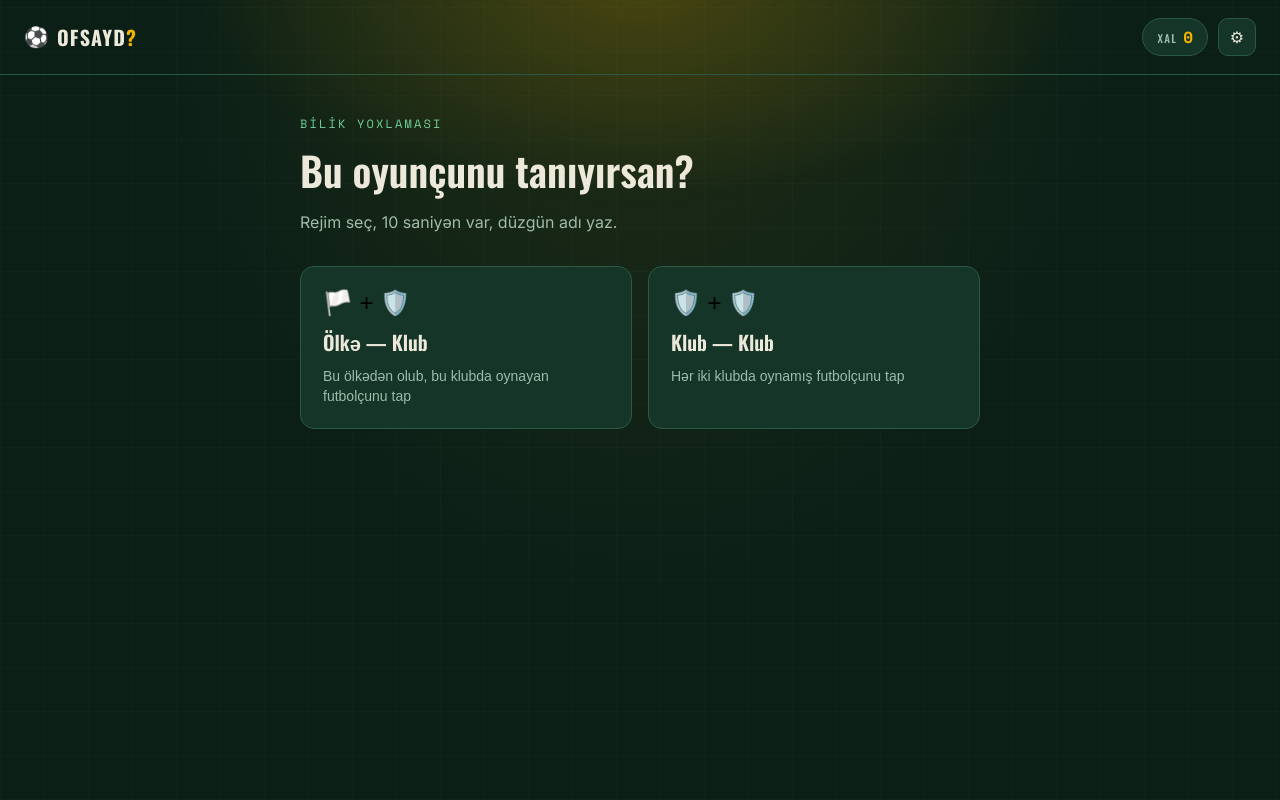
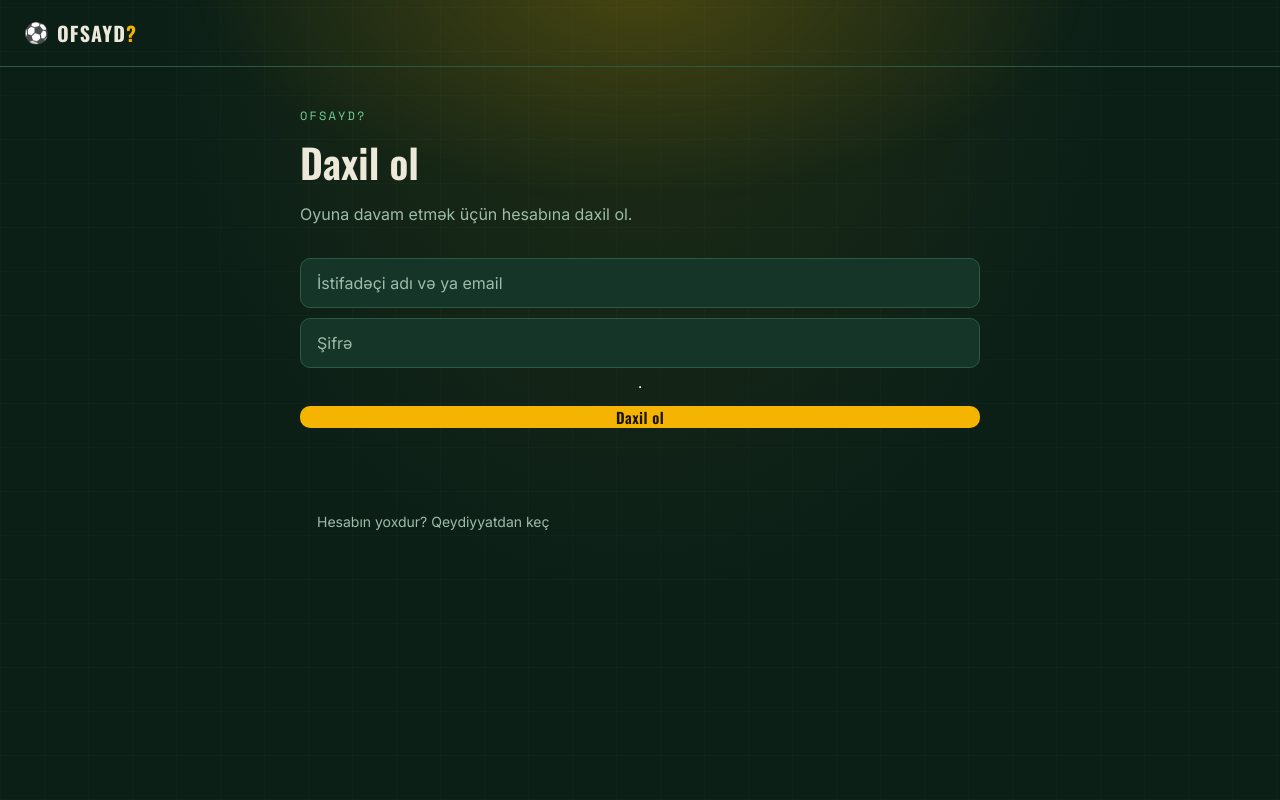
Before and after one commit to abdullacavadov/ofsayd, a PHP site: page / in a window 1280 px wide. Run offline with PHP 8.4, Linux system fonts and the light colour scheme.

Commit message:
settings save and auth func

```diff
--- a/api/auth/login.php
+++ b/api/auth/login.php
@@ -66,14 +66,14 @@ try {
     if (!$user || empty($user['password_hash'])) {
         jsonResponse([
             'success' => false,
-            'message' => 'Username/email və ya şifrə yanlışdır.'
+            'message' => 'İstifadəçi adı və ya şifrə yanlışdır.'
         ], 401);
     }
 
     if (!password_verify($password, $user['password_hash'])) {
         jsonResponse([
             'success' => false,
-            'message' => 'Username/email və ya şifrə yanlışdır.'
+            'message' => 'İstifadəçi adı və ya şifrə yanlışdır.'
         ], 401);
     }
 
--- a/api/auth/register.php
+++ b/api/auth/register.php
@@ -107,7 +107,7 @@ try {
     if ($stmt->fetch()) {
         jsonResponse([
             'success' => false,
-            'message' => 'Bu username artıq istifadə olunur.'
+            'message' => 'Bu istifadəçi adı artıq istifadə olunur.'
         ], 409);
     }
 
--- a/api/settings/get.php
+++ b/api/settings/get.php
@@ -64,31 +64,28 @@ try {
     $nationalTeams = $stmt->fetchAll();
 
     // Liqalar
-    $clubCountryIds = array_column($clubCountries, 'id');
+    // Bütün aktiv liqalar
+    $stmt = $pdo->query("
+    SELECT
+        l.id,
+        l.country_id,
+        l.api_id,
+        l.name,
+        l.name_az,
+        l.sport,
+        l.is_top_tier,
+        l.is_active
+    FROM leagues l
+    WHERE l.is_active = 1
+    ORDER BY l.country_id, l.name
+");
 
-    $leagues = [];
+    $leagues = $stmt->fetchAll();
 
-    if ($clubCountryIds) {
-        $placeholders = implode(',', array_fill(0, count($clubCountryIds), '?'));
 
-        $stmt = $pdo->prepare("
-        SELECT
-            l.id,
-            l.country_id,
-            l.api_id,
-            l.name,
-            l.name_az,
-            l.sport
-        FROM leagues l
-        WHERE l.country_id IN ($placeholders)
-          AND l.is_active = 1
-        ORDER BY l.country_id, l.name_az
-    ");
 
-        $stmt->execute($clubCountryIds);
 
-        $leagues = $stmt->fetchAll();
-    }
+
 
     $stmt = $pdo->prepare("
     SELECT league_id
--- a/api/settings/save.php
+++ b/api/settings/save.php
@@ -208,6 +208,6 @@ try {
 
     jsonResponse([
         'success' => false,
-        'message' => 'Settings yadda saxlanılarkən xəta baş verdi.'
+        'message' => 'Settings yadda saxlanılarkən xəta baş verdi: ' . $e->getMessage()
     ], 500);
 }
--- a/assets/css/style.css
+++ b/assets/css/style.css
@@ -16,9 +16,12 @@
   --font-mono: "Space Mono", monospace;
 }
 
-* { box-sizing: border-box; }
+* {
+  box-sizing: border-box;
+}
 
-html, body {
+html,
+body {
   margin: 0;
   padding: 0;
   background: var(--bg);
@@ -30,8 +33,12 @@ html, body {
 body {
   background-image:
     radial-gradient(ellipse at 50% -10%, rgba(244, 180, 0, 0.10), transparent 55%),
-    repeating-linear-gradient(0deg, rgba(255,255,255,0.015) 0px, rgba(255,255,255,0.015) 1px, transparent 1px, transparent 44px),
-    repeating-linear-gradient(90deg, rgba(255,255,255,0.015) 0px, rgba(255,255,255,0.015) 1px, transparent 1px, transparent 44px);
+    repeating-linear-gradient(0deg, rgba(255, 255, 255, 0.015) 0px, rgba(255, 255, 255, 0.015) 1px, transparent 1px, transparent 44px),
+    repeating-linear-gradient(90deg, rgba(255, 255, 255, 0.015) 0px, rgba(255, 255, 255, 0.015) 1px, transparent 1px, transparent 44px);
+}
+
+.hidden {
+  display: none !important;
 }
 
 .stadium-glow {
@@ -41,7 +48,7 @@ body {
   transform: translateX(-50%);
   width: 900px;
   height: 420px;
-  background: radial-gradient(ellipse at center, rgba(244,180,0,0.18), transparent 70%);
+  background: radial-gradient(ellipse at center, rgba(244, 180, 0, 0.18), transparent 70%);
   filter: blur(10px);
   pointer-events: none;
   z-index: 0;
@@ -57,8 +64,16 @@ body {
   border-bottom: 1px solid var(--line);
 }
 
-.brand { display: flex; align-items: center; gap: 8px; }
-.brand-mark { font-size: 20px; }
+.brand {
+  display: flex;
+  align-items: center;
+  gap: 8px;
+}
+
+.brand-mark {
+  font-size: 20px;
+}
+
 .brand-name {
   font-family: var(--font-display);
   font-weight: 700;
@@ -66,9 +81,16 @@ body {
   font-size: 20px;
   color: var(--chalk);
 }
-.brand-q { color: var(--accent); }
 
-.topbar-right { display: flex; align-items: center; gap: 10px; }
+.brand-q {
+  color: var(--accent);
+}
+
+.topbar-right {
+  display: flex;
+  align-items: center;
+  gap: 10px;
+}
 
 .score-pill {
   display: flex;
@@ -79,12 +101,14 @@ body {
   border-radius: 999px;
   padding: 6px 14px;
 }
+
 .score-label {
   font-family: var(--font-display);
   font-size: 11px;
   letter-spacing: 0.12em;
   color: var(--text-dim);
 }
+
 .score-value {
   font-family: var(--font-mono);
   font-weight: 700;
@@ -103,8 +127,14 @@ body {
   cursor: pointer;
   transition: border-color 0.15s ease, transform 0.15s ease;
 }
-.icon-btn:hover { border-color: var(--accent); }
-.icon-btn:focus-visible, button:focus-visible, input:focus-visible {
+
+.icon-btn:hover {
+  border-color: var(--accent);
+}
+
+.icon-btn:focus-visible,
+button:focus-visible,
+input:focus-visible {
   outline: 2px solid var(--accent);
   outline-offset: 2px;
 }
@@ -117,7 +147,6 @@ main#app {
   padding: 40px 20px 80px;
 }
 
-.view.hidden { display: none; }
 
 .eyebrow {
   font-family: var(--font-mono);
@@ -150,7 +179,9 @@ main#app {
 }
 
 @media (max-width: 560px) {
-  .mode-grid { grid-template-columns: 1fr; }
+  .mode-grid {
+    grid-template-columns: 1fr;
+  }
 }
 
 .mode-card {
@@ -173,7 +204,9 @@ main#app {
   background: var(--card-2);
 }
 
-.mode-icon { font-size: 24px; }
+.mode-icon {
+  font-size: 24px;
+}
 
 .mode-title {
   font-family: var(--font-display);
@@ -230,7 +263,7 @@ main#app {
   width: 84px;
   height: 84px;
   object-fit: contain;
-  filter: drop-shadow(0 4px 10px rgba(0,0,0,0.4));
+  filter: drop-shadow(0 4px 10px rgba(0, 0, 0, 0.4));
 }
 
 .matchup-name {
@@ -258,12 +291,18 @@ main#app {
   justify-content: center;
 }
 
-.timer-ring { width: 90px; height: 90px; transform: rotate(-90deg); }
+.timer-ring {
+  width: 90px;
+  height: 90px;
+  transform: rotate(-90deg);
+}
+
 .timer-track {
   fill: none;
   stroke: var(--line);
   stroke-width: 8;
 }
+
 .timer-progress {
   fill: none;
   stroke: var(--accent);
@@ -273,7 +312,10 @@ main#app {
   stroke-dashoffset: 0;
   transition: stroke-dashoffset 0.1s linear, stroke 0.2s ease;
 }
-.timer-progress.danger { stroke: var(--danger); }
+
+.timer-progress.danger {
+  stroke: var(--danger);
+}
 
 .timer-number {
   position: absolute;
@@ -289,7 +331,23 @@ main#app {
   margin-top: 24px;
 }
 
-.answer-form input {
+.answer-form {
+  display: flex;
+  gap: 10px;
+  margin-top: 24px;
+}
+
+.login-form,
+.register-form {
+  display: flex;
+  flex-direction: column;
+  gap: 10px;
+  margin-top: 24px;
+}
+
+.answer-form input,
+.login-form input,
+.register-form input {
   flex: 1;
   background: var(--card);
   border: 1px solid var(--line);
@@ -300,7 +358,11 @@ main#app {
   font-family: var(--font-body);
 }
 
-.answer-form input::placeholder { color: var(--text-dim); }
+.answer-form input::placeholder,
+.login-form input::placeholder,
+.register-form input::placeholder {
+  color: var(--text-dim);
+}
 
 .submit-btn {
   background: var(--accent);
@@ -315,9 +377,19 @@ main#app {
   cursor: pointer;
   transition: transform 0.12s ease, filter 0.12s ease;
 }
-.submit-btn:hover { filter: brightness(1.08); }
-.submit-btn:active { transform: scale(0.97); }
-.submit-btn:disabled { opacity: 0.5; cursor: default; }
+
+.submit-btn:hover {
+  filter: brightness(1.08);
+}
+
+.submit-btn:active {
+  transform: scale(0.97);
+}
+
+.submit-btn:disabled {
+  opacity: 0.5;
+  cursor: default;
+}
 
 .hint-text {
   margin: 10px 2px 0;
@@ -332,9 +404,18 @@ main#app {
   font-size: 14px;
   line-height: 1.5;
 }
-.feedback.correct { color: var(--accent-2); }
-.feedback.wrong { color: var(--danger); }
-.feedback.loading { color: var(--text-dim); }
+
+.feedback.correct {
+  color: var(--accent-2);
+}
+
+.feedback.wrong {
+  color: var(--danger);
+}
+
+.feedback.loading {
+  color: var(--text-dim);
+}
 
 .game-actions {
   margin-top: 26px;
@@ -354,9 +435,19 @@ main#app {
   cursor: pointer;
   transition: border-color 0.15s ease;
 }
-.ghost-btn:hover { border-color: var(--accent); }
-.ghost-btn.subtle { color: var(--text-dim); border-color: transparent; }
-.ghost-btn.subtle:hover { color: var(--chalk); }
+
+.ghost-btn:hover {
+  border-color: var(--accent);
+}
+
+.ghost-btn.subtle {
+  color: var(--text-dim);
+  border-color: transparent;
+}
+
+.ghost-btn.subtle:hover {
+  color: var(--chalk);
+}
 
 /* --- Settings view --- */
 .settings-columns {
@@ -367,7 +458,9 @@ main#app {
 }
 
 @media (max-width: 560px) {
-  .settings-columns { grid-template-columns: 1fr; }
+  .settings-columns {
+    grid-template-columns: 1fr;
+  }
 }
 
 .settings-col-title {
@@ -396,8 +489,16 @@ main#app {
   cursor: pointer;
   font-size: 14px;
 }
-.checkbox-row:hover { background: var(--card); }
-.checkbox-row input { accent-color: var(--accent); width: 16px; height: 16px; }
+
+.checkbox-row:hover {
+  background: var(--card);
+}
+
+.checkbox-row input {
+  accent-color: var(--accent);
+  width: 16px;
+  height: 16px;
+}
 
 .settings-actions {
   margin-top: 28px;
@@ -441,11 +542,24 @@ main#app {
   cursor: pointer;
   white-space: nowrap;
 }
-.danger-btn:hover { background: rgba(228, 87, 46, 0.12); }
 
-.settings-view + .ghost-btn { margin-top: 20px; }
-#backFromSettings { margin-top: 24px; }
+.danger-btn:hover {
+  background: rgba(228, 87, 46, 0.12);
+}
+
+.settings-view+.ghost-btn {
+  margin-top: 20px;
+}
+
+#backFromSettings {
+  margin-top: 24px;
+}
 
 @media (prefers-reduced-motion: reduce) {
-  .timer-progress, .mode-card, .icon-btn { transition: none; }
+
+  .timer-progress,
+  .mode-card,
+  .icon-btn {
+    transition: none;
+  }
 }
--- a/assets/js/app.js
+++ b/assets/js/app.js
@@ -1,3 +1,5 @@
+let authMode = "login";
+
 let gameId = null;
 
 let COUNTRIES = [];
@@ -18,6 +20,216 @@ let timeLeft = 10;
 let answered = false;
 
 const teamsCache = {}; // leagueName -> [{name, badge}]
+
+
+
+async function checkAuth() {
+  try {
+    const res = await fetch("./api/auth/me.php", {
+      credentials: "same-origin"
+    });
+
+    const data = await res.json();
+
+    if (!data.success) {
+      showAuth("login");
+      return;
+    }
+
+    await loadSettings();
+
+    showView("menu");
+
+  } catch (error) {
+    showAuth("login");
+  }
+}
+
+
+async function init() {
+  try {
+    const res = await fetch("./api/auth/me.php", {
+      credentials: "same-origin"
+    });
+
+    const data = await res.json();
+
+    if (!data.success) {
+      showAuth("login");
+      return;
+    }
+
+    document
+      .getElementById("authenticatedUI")
+      .classList.remove("hidden");
+
+    await Promise.all([
+      loadScore(),
+      loadSettings()
+    ]);
+
+    showView("menu");
+
+  } catch (error) {
+    console.error(error);
+
+    document
+      .getElementById("authenticatedUI")
+      .classList.add("hidden");
+
+    showAuth("login");
+  }
+}
+
+init();
+
+
+const loginForm = document.getElementById("loginForm");
+const registerForm = document.getElementById("registerForm");
+const authTitle = document.getElementById("authTitle");
+const authSubtitle = document.getElementById("authSubtitle");
+const authSwitchBtn = document.getElementById("authSwitchBtn");
+const authFeedback = document.getElementById("authFeedback");
+
+
+function showAuth(mode = "login") {
+  authMode = mode;
+
+  authTitle.textContent =
+    mode === "login" ? "Daxil ol" : "Qeydiyyatdan keç";
+
+  authSubtitle.textContent =
+    mode === "login"
+      ? "Oyuna davam etmək üçün hesabına daxil ol."
+      : "Oynamağa başlamaq üçün hesab yarat.";
+
+  loginForm.classList.toggle("hidden", mode !== "login");
+  registerForm.classList.toggle("hidden", mode !== "register");
+
+  authSwitchBtn.textContent =
+    mode === "login"
+      ? "Hesabın yoxdur? Qeydiyyatdan keç"
+      : "Artıq hesabın var? Daxil ol";
+
+  authFeedback.textContent = "";
+
+  showView("auth");
+}
+
+
+document.getElementById("loginForm").addEventListener("submit", async (e) => {
+  e.preventDefault();
+
+  const login = document.getElementById("loginInput").value.trim();
+  const password = document.getElementById("loginPassword").value;
+
+  const feedback = document.getElementById("authFeedback");
+
+  feedback.textContent = "";
+
+  try {
+    const res = await fetch("./api/auth/login.php", {
+      method: "POST",
+      headers: {
+        "Content-Type": "application/json"
+      },
+      credentials: "same-origin",
+      body: JSON.stringify({
+        login,
+        password
+      })
+    });
+
+    const data = await res.json();
+
+    if (!data.success) {
+      throw new Error(
+        data.message || "Login uğursuz oldu."
+      );
+    }
+
+    loginForm.reset();
+
+    document.getElementById("authenticatedUI").classList.remove("hidden");
+
+    await loadSettings();
+
+    showView("menu");
+
+  } catch (error) {
+    authFeedback.textContent = error.message;
+  }
+});
+
+
+console.log({
+  loginForm,
+  registerForm,
+  authTitle,
+  authSubtitle,
+  authSwitchBtn,
+  authFeedback
+});
+
+
+document.getElementById("registerForm").addEventListener("submit", async (e) => {
+  e.preventDefault();
+
+  const username =
+    document.getElementById("registerUsername").value.trim();
+
+  const email =
+    document.getElementById("registerEmail").value.trim();
+
+  const password =
+    document.getElementById("registerPassword").value;
+
+  authFeedback.textContent = "";
+
+  try {
+    const res = await fetch("./api/auth/register.php", {
+      method: "POST",
+      headers: {
+        "Content-Type": "application/json"
+      },
+      credentials: "same-origin",
+      body: JSON.stringify({
+        username,
+        email,
+        password
+      })
+    });
+
+    const data = await res.json();
+
+    if (!data.success) {
+      throw new Error(
+        data.message || "Qeydiyyat uğursuz oldu."
+      );
+    }
+
+    registerForm.reset();
+
+    document.getElementById("authenticatedUI").classList.remove("hidden");
+
+    await loadSettings();
+
+    showView("menu");
+
+  } catch (error) {
+    authFeedback.textContent = error.message;
+  }
+});
+
+
+document.getElementById("authSwitchBtn").addEventListener("click", () => {
+  showAuth(
+    authMode === "login"
+      ? "register"
+      : "login"
+  );
+});
+
 
 // ---------- Köməkçi: normalizasiya və fuzzy müqayisə ----------
 function normalize(str) {
@@ -186,13 +398,22 @@ async function randomClub(allowedCountries) {
 
 // ---------- Ekranlar arası keçid ----------
 const views = {
+  auth: document.getElementById("authView"),
   menu: document.getElementById("menuView"),
   game: document.getElementById("gameView"),
   settings: document.getElementById("settingsView")
 };
 
 function showView(name) {
-  Object.values(views).forEach(v => v.classList.add("hidden"));
+  Object.values(views).forEach(v => {
+    v.classList.add("hidden");
+  });
+
+  if (!views[name]) {
+    console.error(`View tapılmadı: ${name}`);
+    return;
+  }
+
   views[name].classList.remove("hidden");
 }
 
@@ -209,7 +430,7 @@ async function loadScore() {
   });
 
   if (res.status === 401) {
-    showLogin();
+    showAuth("login");
     return;
   }
 
@@ -229,7 +450,7 @@ async function loadSettings() {
   });
 
   if (res.status === 401) {
-    showLogin();
+    showAuth("login");
     return;
   }
 
@@ -289,7 +510,7 @@ async function startGame(gameMode) {
   });
 
   if (res.status === 401) {
-    showLogin();
+    showAuth("login");
     return false;
   }
 
@@ -319,7 +540,7 @@ async function finishGame() {
   });
 
   if (res.status === 401) {
-    showLogin();
+    showAuth("login");
     return;
   }
 
@@ -578,7 +799,7 @@ async function postAnswer({
   });
 
   if (res.status === 401) {
-    showLogin();
+    showAuth("login");
     return;
   }
 
@@ -768,6 +989,7 @@ document.getElementById("quitBtn").addEventListener("click", async () => {
 
 document.getElementById("settingsBtn").addEventListener("click", openSettings);
 document.getElementById("backFromSettings").addEventListener("click", () => showView("menu"));
+document.getElementById("logoutBtn").addEventListener("click", logout);
 
 document.getElementById("saveSettingsBtn").addEventListener("click", async () => {
   const clubCountries = collectChecked("clubCountryList");
@@ -812,68 +1034,7 @@ document.getElementById("saveSettingsBtn").addEventListener("click", async () =>
 });
 
 
-// ---------- Başlanğıc ----------
-(async function init() {
-  try {
-    await Promise.all([
-      loadScore(),
-      loadSettings()
-    ]);
-  } catch (e) {
-    console.error(e);
-  }
-})();
 
-
-async function login(username, password) {
-  const res = await fetch("./api/auth/login.php", {
-    method: "POST",
-    headers: {
-      "Content-Type": "application/json"
-    },
-    credentials: "same-origin",
-    body: JSON.stringify({
-      username,
-      password
-    })
-  });
-
-  const data = await res.json();
-
-  if (!data.success) {
-    throw new Error(data.message || "Giriş mümkün olmadı.");
-  }
-
-  await Promise.all([
-    loadScore(),
-    loadSettings()
-  ]);
-
-  showView("menu");
-}
-
-async function register(username, email, password) {
-  const res = await fetch("./api/auth/register.php", {
-    method: "POST",
-    headers: {
-      "Content-Type": "application/json"
-    },
-    credentials: "same-origin",
-    body: JSON.stringify({
-      username,
-      email,
-      password
-    })
-  });
-
-  const data = await res.json();
-
-  if (!data.success) {
-    throw new Error(data.message || "Qeydiyyat mümkün olmadı.");
-  }
-
-  await login(username, password);
-}
 
 async function logout() {
   if (gameId) {
@@ -896,5 +1057,7 @@ async function logout() {
     wrong: 0
   };
 
-  showLogin();
+  document.getElementById("authenticatedUI").classList.add("hidden");
+
+  showAuth("login");
 }
--- a/index.html
+++ b/index.html
@@ -22,7 +22,7 @@
       <span class="brand-mark">⚽</span>
       <span class="brand-name">OFSAYD<span class="brand-q">?</span></span>
     </div>
-    <div class="topbar-right">
+    <div class="topbar-right hidden" id="authenticatedUI">
       <div class="score-pill" id="scorePill" title="Ümumi xal">
         <span class="score-label">XAL</span>
         <span class="score-value" id="scoreValue">0</span>
@@ -33,8 +33,55 @@
 
   <main id="app">
 
+    <!-- AUTH VIEW -->
+    <section id="authView" class="view">
+      <p class="eyebrow">OFSAYD?</p>
+      <h1 class="title" id="authTitle">Daxil ol</h1>
+      <p class="subtitle" id="authSubtitle">
+        Oyuna davam etmək üçün hesabına daxil ol.
+      </p>
+
+      <!-- LOGIN -->
+      <form id="loginForm" class="login-form">
+        <input type="text" id="loginInput" placeholder="İstifadəçi adı və ya email" autocomplete="username" required>
+
+        <input type="password" id="loginPassword" placeholder="Şifrə" autocomplete="current-password" required>
+
+        <hr>
+        <button type="submit" class="submit-btn">
+          Daxil ol
+        </button>
+      </form>
+
+      <!-- REGISTER -->
+      <form id="registerForm" class="register-form hidden">
+        <input type="text" id="registerUsername" placeholder="İstifadəçi adı" autocomplete="username" required
+          minlength="3" maxlength="50">
+
+        <input type="email" id="registerEmail" placeholder="Email (istəyə bağlı)" autocomplete="email">
+
+        <input type="password" id="registerPassword" placeholder="Şifrə" autocomplete="new-password" required
+          minlength="6">
+
+        <hr>
+        <button type="submit" class="submit-btn">
+          Qeydiyyatdan keç
+        </button>
+      </form>
+
+      <p class="feedback" id="authFeedback"></p>
+
+      <div class="game-actions">
+        <button type="button" class="ghost-btn subtle" id="authSwitchBtn">
+          Hesabın yoxdur? Qeydiyyatdan keç
+        </button>
+      </div>
+    </section>
+
+
+
     <!-- MENU VIEW -->
-    <section id="menuView" class="view">
+    <section id="menuView" class="view hidden">
       <p class="eyebrow">Bilik Yoxlaması</p>
       <h1 class="title">Bu oyunçunu tanıyırsan?</h1>
       <p class="subtitle">Rejim seç, 10 saniyən var, düzgün adı yaz.</p>
@@ -131,7 +178,15 @@
         <button class="danger-btn" id="resetScoreBtn">Sıfırla</button>
       </div>
 
-      <button class="ghost-btn subtle" id="backFromSettings">← Menyuya qayıt</button>
+      <div class="settings-actions">
+        <button class="ghost-btn subtle" id="backFromSettings">
+          ← Menyuya qayıt
+        </button>
+
+        <button class="danger-btn" id="logoutBtn">
+          Hesabdan çıx
+        </button>
+      </div>
     </section>
 
   </main>
```
